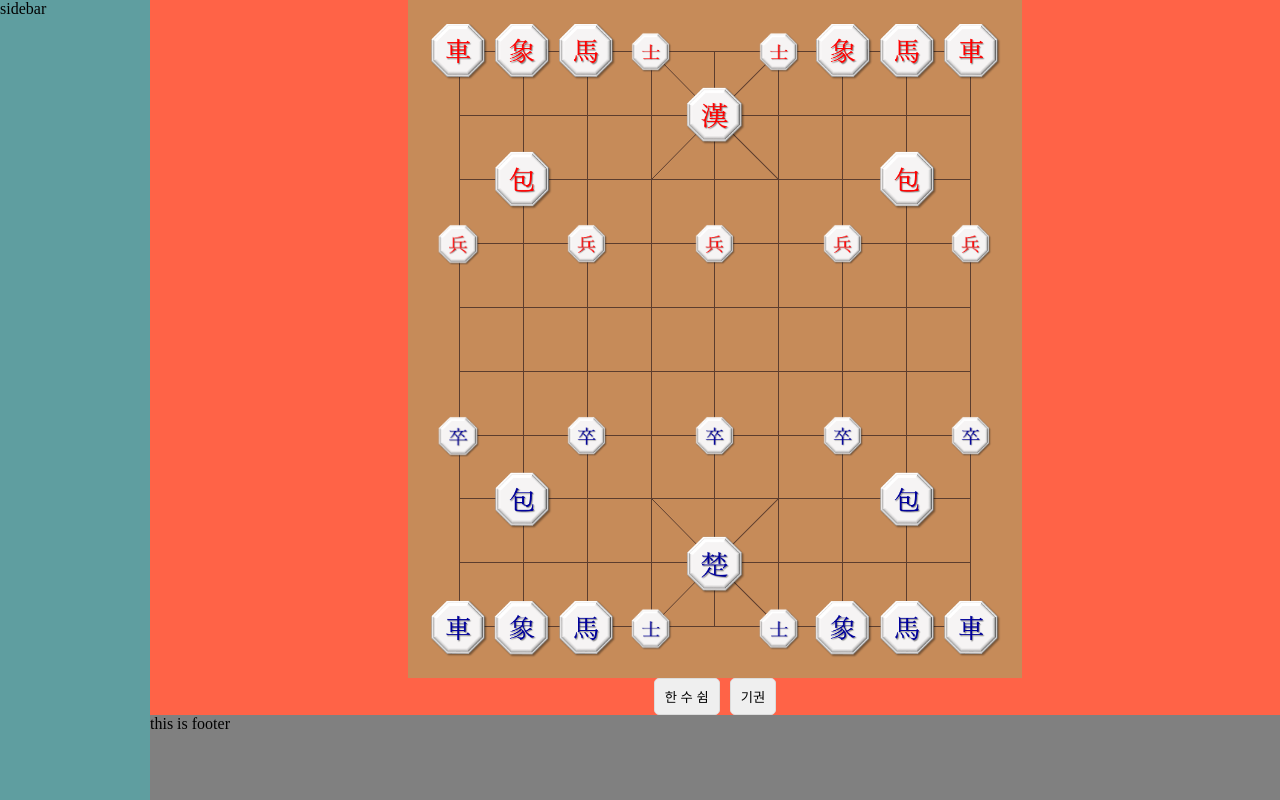
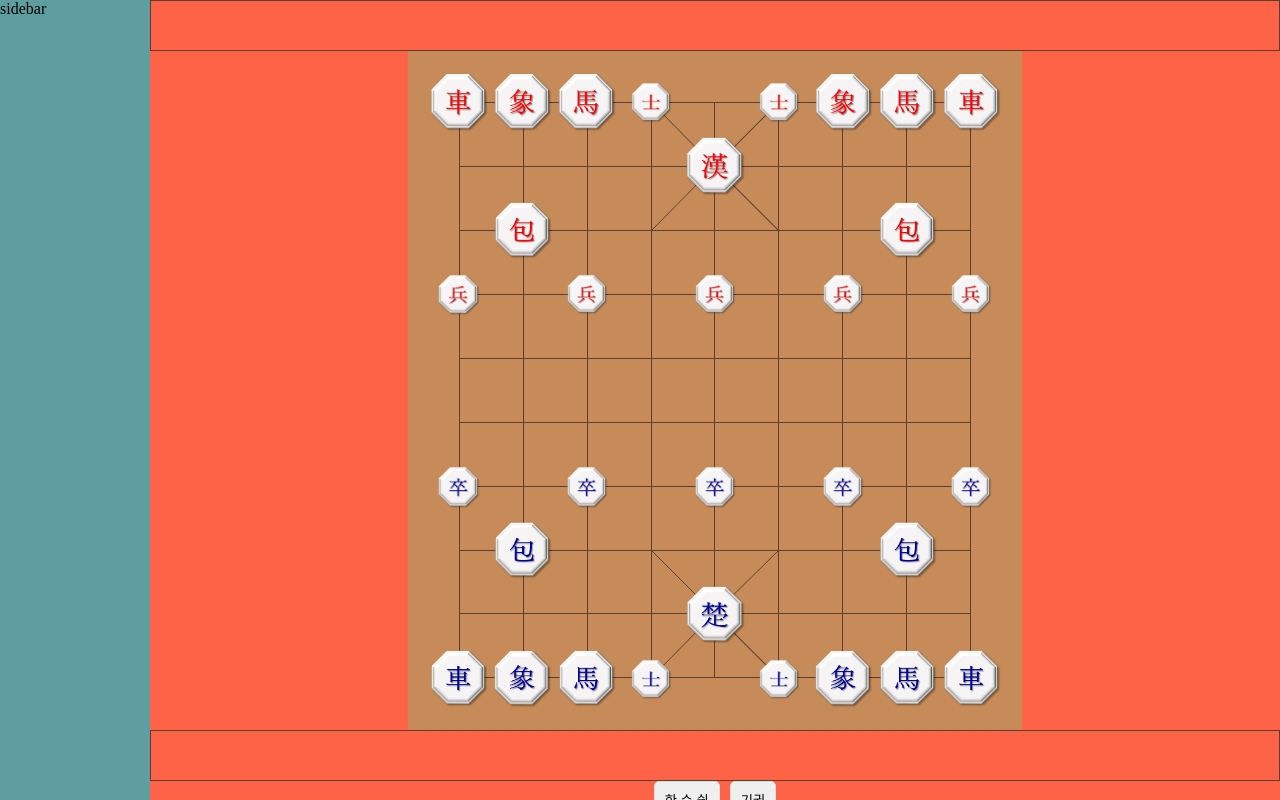
Before and after one commit to wonwoo-Jang/janggi-with-js, a React (Create React App) app: page /play in a window 1280 px wide. Built offline with nearby package versions, Linux system fonts and the light colour scheme.

Commit message:
✨ 죽은 기물 표시

```diff
--- a/src/components/Janggi/Referee.module.scss
+++ b/src/components/Janggi/Referee.module.scss
@@ -1,4 +1,27 @@
+@use '@styles/variables.scss' as v;
+
 .janggi {
+  .deadPieces {
+    display: flex;
+    align-items: center;
+    height: calc(80vh * 0.08);
+    border: 1px solid v.$border-brown;
+
+    .deadPiece {
+      width: calc(80vh * 0.07);
+      height: calc(80vh * 0.07);
+      background-size: cover;
+      background-repeat: no-repeat;
+      background-position: center 2px;
+      background-color: v.$background-brown;
+
+      &.small {
+        width: calc(80vh * 0.05);
+        height: calc(80vh * 0.05);
+      }
+    }
+  }
+
   .gameOptions {
     display: flex;
     justify-content: center;
--- a/src/components/Janggi/Referee.tsx
+++ b/src/components/Janggi/Referee.tsx
@@ -64,6 +64,8 @@ export default function Referee() {
   const [turn, setTurn] = useState<CountryType>(CountryType.CHO);
   const [showCheckModal, setShowCheckModal] = useState<boolean>(false);
   const [isGameEnd, setIsGameEnd] = useState<boolean>(false);
+  const [deadPiecesCho, setDeadPiecesCho] = useState<Piece[]>([]);
+  const [deadPiecesHan, setDeadPiecesHan] = useState<Piece[]>([]);
 
   const getPossibleMoves = (piece: Piece, board: Board): Position[] => {
     switch (piece.type) {
@@ -148,9 +150,13 @@ export default function Referee() {
     piece.setPosition(newPosition); // move selectedPiece to the new position
     const updatedPieces = pieces.reduce((result, p) => {
       // remove attacked piece (filter alive pieces)
-      if (!attackedPiece || (attackedPiece && !p.isSamePiece(attackedPiece))) {
-        result.push(p);
-      }
+      if (attackedPiece && p.isSamePiece(attackedPiece)) {
+        if (attackedPiece.country === CountryType.CHO) {
+          setDeadPiecesCho(prev => [...prev, attackedPiece]);
+        } else {
+          setDeadPiecesHan(prev => [...prev, attackedPiece]);
+        }
+      } else result.push(p);
       return result;
     }, [] as Piece[]);
 
@@ -239,6 +245,17 @@ export default function Referee() {
 
   return (
     <div className={styles.janggi}>
+      <div className={styles.deadPieces}>
+        {deadPiecesCho.map((p, i) => (
+          <div
+            className={`${styles.deadPiece}
+          ${[PieceType.SCHOLAR, PieceType.SOLDIER].includes(p.type) && styles.small}
+          `}
+            style={{ backgroundImage: `url(${p.image})` }}
+            key={i}
+          />
+        ))}
+      </div>
       <JanggiBoard
         board={board}
         turn={turn}
@@ -246,6 +263,17 @@ export default function Referee() {
         isValidMove={isValidMove}
         movePiece={movePiece}
       />
+      <div className={styles.deadPieces}>
+        {deadPiecesHan.map((p, i) => (
+          <div
+            className={`${styles.deadPiece}
+          ${[PieceType.SCHOLAR, PieceType.SOLDIER].includes(p.type) && styles.small}
+          `}
+            style={{ backgroundImage: `url(${p.image})` }}
+            key={i}
+          />
+        ))}
+      </div>
       <div className={styles.gameOptions}>
         <button
           className={styles.pass}
--- a/src/components/Janggi/Tile.module.scss
+++ b/src/components/Janggi/Tile.module.scss
@@ -52,7 +52,7 @@
     height: 100%;
     background-size: cover;
     background-repeat: no-repeat;
-    background-position: center 3px;
+    background-position: center 2px;
     transition: translate 0.4s ease-in-out, scale 0.5s ease-in-out;
 
     &.small {
```
